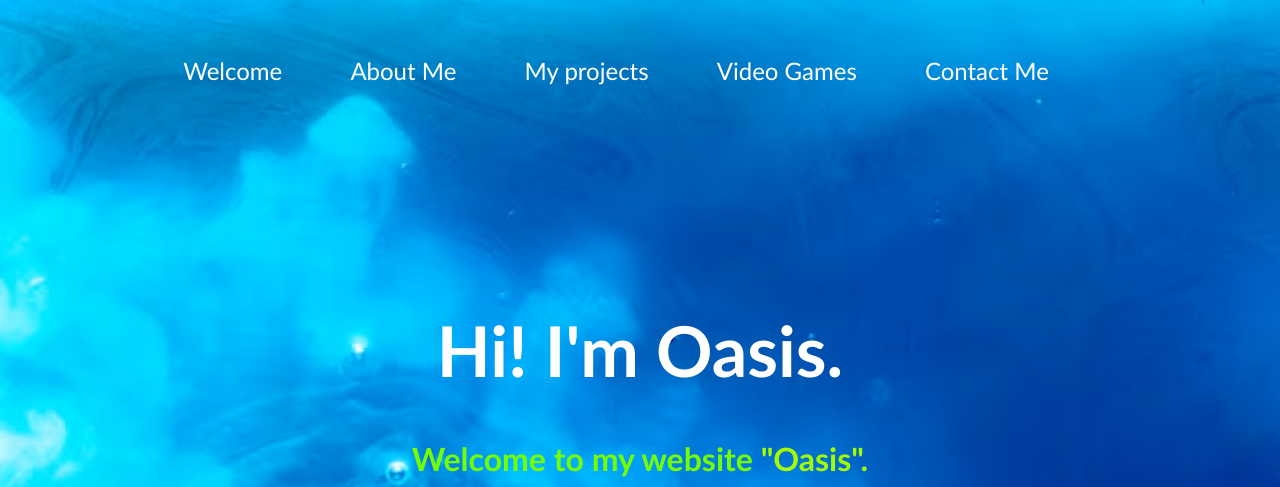
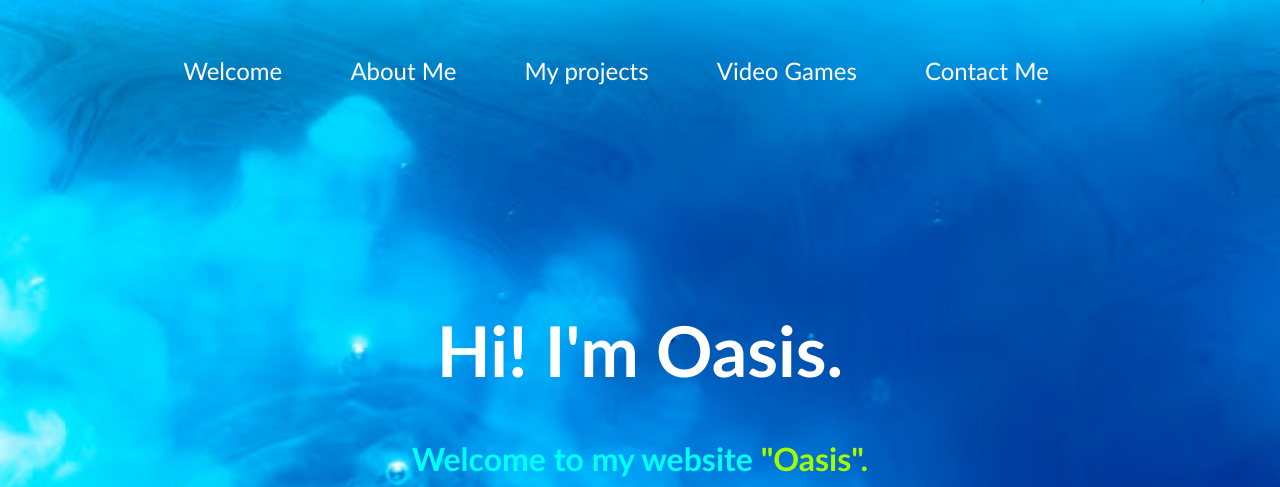
Before and after one commit to oasisosas/oasisosas.github.io, a plain HTML site: page index.html in a window 1280 px wide. Shown: the top 487 px of the page. Drawn offline with Linux system fonts and the light colour scheme.

Commit message:
Update mystyle.css

```diff
--- a/css/mystyle.css
+++ b/css/mystyle.css
@@ -310,15 +310,15 @@
 }
 
 #my_rec{
-    color:    #75fd06;
+    color:    #03fcfc;
 }
 
 #my_file{
-    color:    #75fd06;
+    color:    #03fcfc;
 }
 
 .h1_welcome{
     #my_item{
-       color: #75fd06;
+       color: #03fcfc;
     }
 }
```
